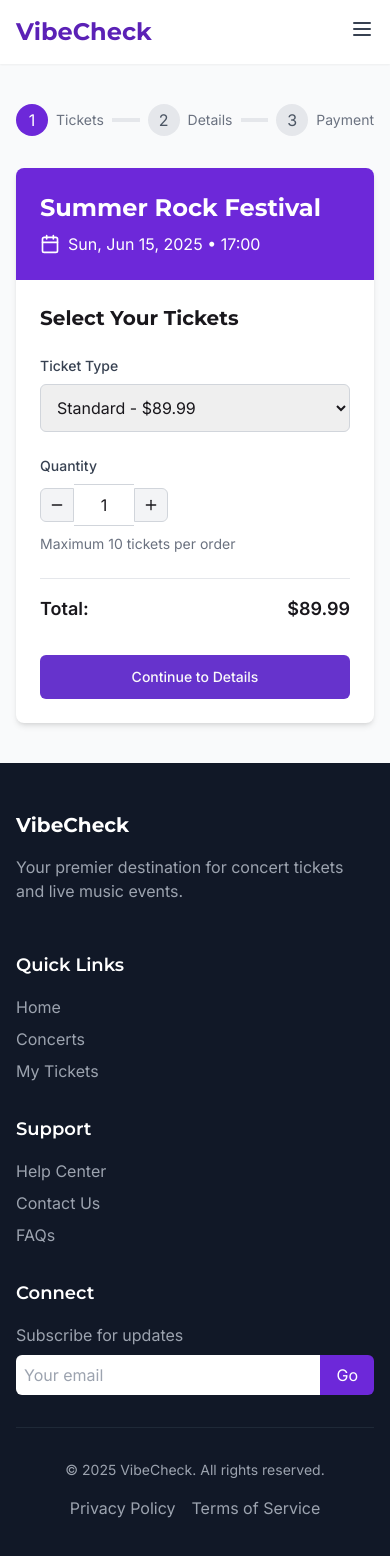
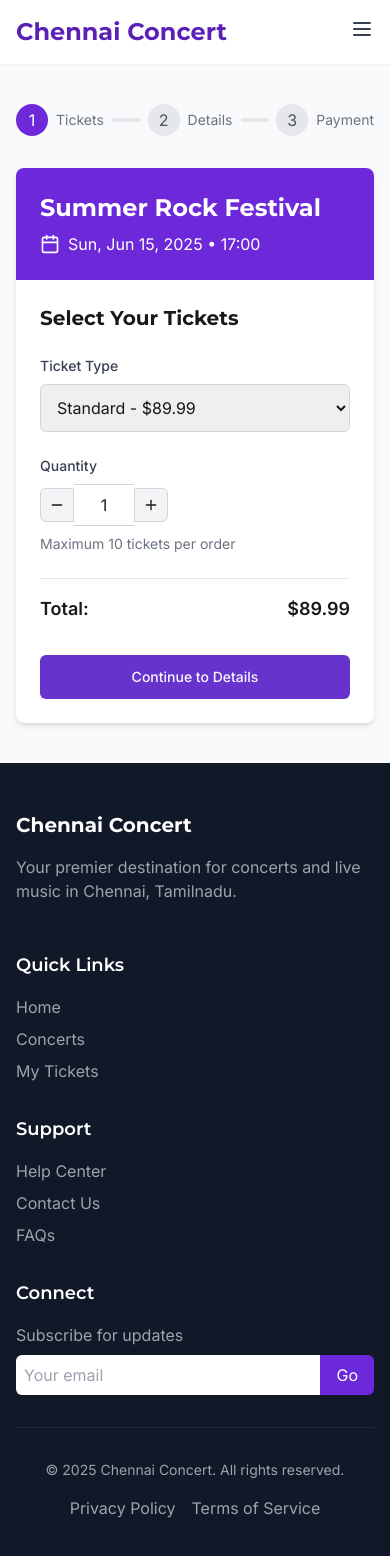
Before and after one commit to Sathyaraj-dev/go-concerts, a React (Vite) app: page /booking/1 in a window 390 px wide. Shown: the top 1556 px of the page. Built offline with nearby package versions, Linux system fonts and the light colour scheme.

Commit message:
Refactor: Update concert details and responsiveness
- Updated concert details to reflect Chennai, Tamil Nadu.
- Ensured responsiveness across the website.
- Changed website name to "Chennai Concert".

```diff
--- a/index.html
+++ b/index.html
@@ -1,22 +1,20 @@
+
 <!DOCTYPE html>
 <html lang="en">
   <head>
     <meta charset="UTF-8" />
     <meta name="viewport" content="width=device-width, initial-scale=1.0" />
-    <title>vibe-check-concerts-arena</title>
-    <meta name="description" content="Lovable Generated Project" />
-    <meta name="author" content="Lovable" />
-
-    <meta property="og:title" content="vibe-check-concerts-arena" />
-    <meta property="og:description" content="Lovable Generated Project" />
+    <title>Chennai Concert</title>
+    <meta name="description" content="Book your next concert experience in Chennai, Tamilnadu" />
+    <meta name="author" content="Chennai Concert" />
+    <meta property="og:title" content="Chennai Concert" />
+    <meta property="og:description" content="Concert booking platform for Chennai, Tamilnadu" />
     <meta property="og:type" content="website" />
     <meta property="og:image" content="https://lovable.dev/opengraph-image-p98pqg.png" />
-
     <meta name="twitter:card" content="summary_large_image" />
     <meta name="twitter:site" content="@lovable_dev" />
     <meta name="twitter:image" content="https://lovable.dev/opengraph-image-p98pqg.png" />
   </head>
-
   <body>
     <div id="root"></div>
     <!-- IMPORTANT: DO NOT REMOVE THIS SCRIPT TAG OR THIS VERY COMMENT! -->
--- a/src/components/layout/Footer.tsx
+++ b/src/components/layout/Footer.tsx
@@ -1,4 +1,3 @@
-
 import { Link } from 'react-router-dom';
 
 const Footer = () => {
@@ -7,9 +6,9 @@ const Footer = () => {
       <div className="container mx-auto px-4 py-12">
         <div className="grid grid-cols-1 md:grid-cols-4 gap-8">
           <div>
-            <h3 className="text-xl font-bold mb-4">VibeCheck</h3>
+            <h3 className="text-xl font-bold mb-4">Chennai Concert</h3>
             <p className="text-gray-400 mb-4">
-              Your premier destination for concert tickets and live music events.
+              Your premier destination for concerts and live music in Chennai, Tamilnadu.
             </p>
           </div>
 
@@ -73,7 +72,7 @@ const Footer = () => {
 
         <div className="border-t border-gray-800 mt-8 pt-8 flex flex-col md:flex-row justify-between items-center">
           <p className="text-sm text-gray-400">
-            © {new Date().getFullYear()} VibeCheck. All rights reserved.
+            © {new Date().getFullYear()} Chennai Concert. All rights reserved.
           </p>
           <div className="mt-4 md:mt-0 flex space-x-4">
             <Link to="#" className="text-gray-400 hover:text-white transition-colors">
--- a/src/components/layout/Navbar.tsx
+++ b/src/components/layout/Navbar.tsx
@@ -1,4 +1,3 @@
-
 import { useState } from 'react';
 import { Link } from 'react-router-dom';
 import { Menu } from 'lucide-react';
@@ -17,7 +16,7 @@ const Navbar = () => {
         {/* Logo */}
         <Link to="/" className="flex items-center">
           <span className="text-2xl font-heading font-bold text-purple-800">
-            VibeCheck
+            Chennai Concert
           </span>
         </Link>
 
--- /dev/null
+++ b/src/components/ui/Badge.tsx
@@ -0,0 +1,28 @@
+
+import * as React from "react";
+import { cn } from "@/lib/utils";
+
+export interface BadgeProps extends React.HTMLAttributes<HTMLDivElement> {
+  variant?: "default" | "outline";
+}
+
+const Badge = React.forwardRef<HTMLDivElement, BadgeProps>(
+  ({ className, variant = "default", ...props }, ref) => {
+    return (
+      <div
+        ref={ref}
+        className={cn(
+          "inline-flex items-center rounded-full px-3 py-1 text-xs font-semibold transition-colors",
+          variant === "default"
+            ? "bg-purple-700 text-white"
+            : "border border-purple-700 text-purple-700 bg-white",
+          className
+        )}
+        {...props}
+      />
+    );
+  }
+);
+Badge.displayName = "Badge";
+
+export default Badge;
--- a/src/pages/Index.tsx
+++ b/src/pages/Index.tsx
@@ -1,4 +1,3 @@
-
 import Navbar from '@/components/layout/Navbar';
 import Footer from '@/components/layout/Footer';
 import Hero from '@/components/home/Hero';
@@ -24,9 +23,9 @@ const Index = () => {
         <section className="py-16 bg-gray-50">
           <div className="container mx-auto px-4">
             <div className="text-center mb-10">
-              <h2 className="text-4xl font-bold mb-4">Why Choose Us</h2>
+              <h2 className="text-4xl font-bold mb-4">Why Book With Us?</h2>
               <p className="text-gray-600 max-w-2xl mx-auto">
-                We provide the best concert booking experience with exclusive benefits and features.
+                Experience the best concerts in Chennai, Tamilnadu with exclusive access, seamless booking, and top-tier support.
               </p>
             </div>
 
@@ -72,9 +71,11 @@ const Index = () => {
 
         <section className="py-16 bg-purple-900 text-white">
           <div className="container mx-auto px-4 text-center">
-            <h2 className="text-4xl font-bold mb-6">Ready to Experience Live Music?</h2>
+            <h2 className="text-4xl font-bold mb-6">
+              Ready for Chennai's Best Live Music?
+            </h2>
             <p className="text-xl mb-8 max-w-2xl mx-auto">
-              Join thousands of music lovers who book their concert tickets with us!
+              Join thousands of music lovers in Chennai, Tamilnadu – book your tickets now!
             </p>
             <button className="btn-primary bg-white text-purple-900 hover:bg-gray-100">
               Browse Upcoming Concerts
```
